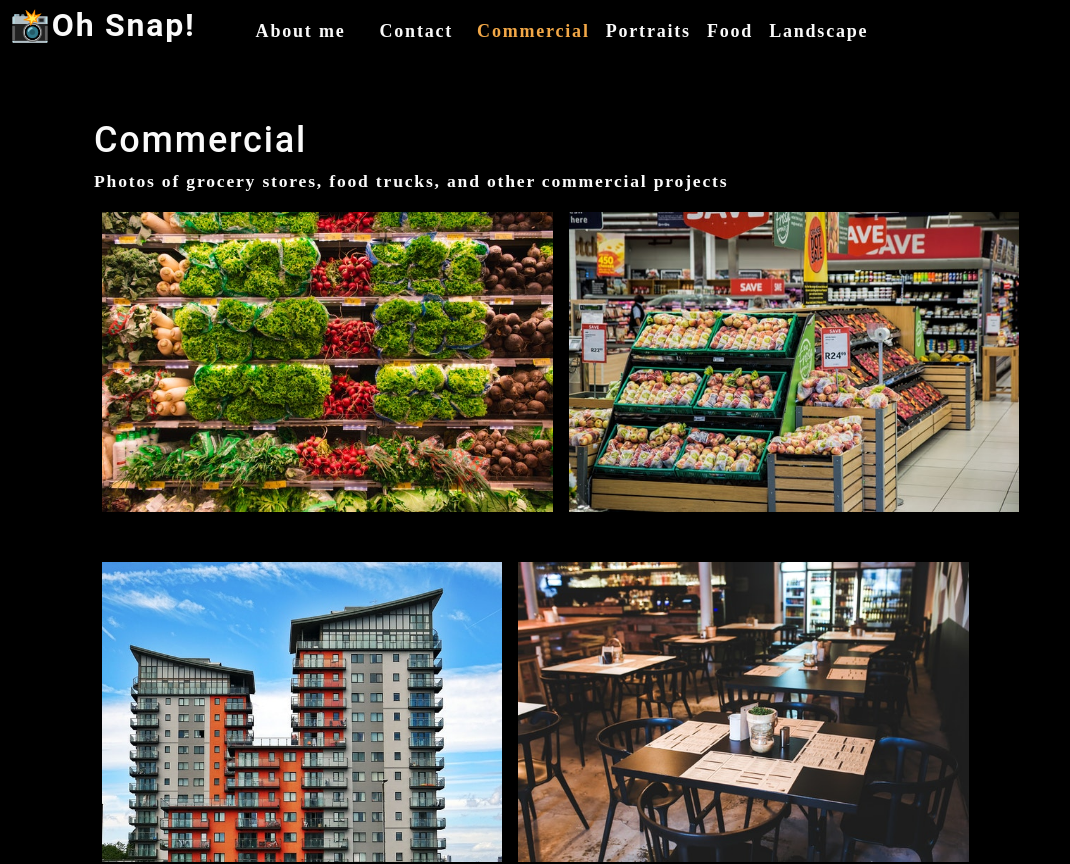
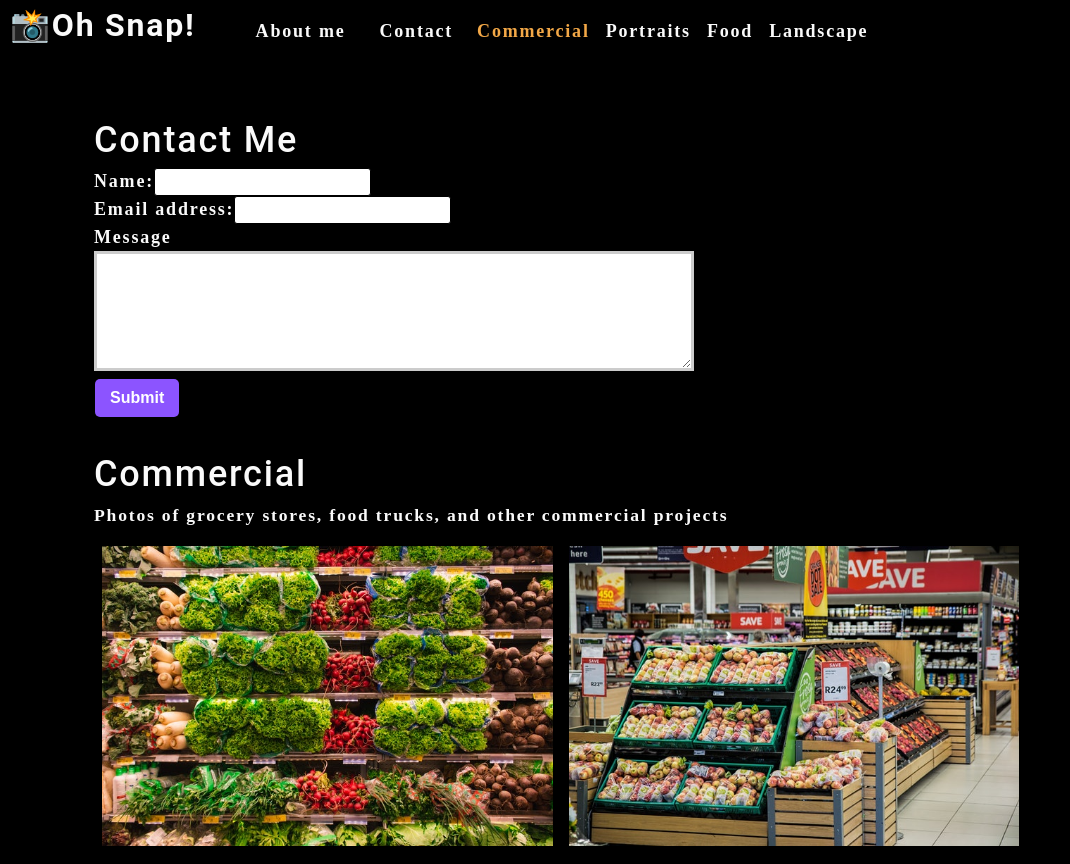
Before and after one commit to ForeytKL22/photo-port, a React (Create React App) app: page / in a window 1280 px wide. Shown: the top 864 px of the page, without its empty margins (0-1070 px from the left). Built offline with nearby package versions, Linux system fonts and the light colour scheme.

Commit message:
got data submitting from the contact form

```diff
--- a/src/App.js
+++ b/src/App.js
@@ -1,8 +1,8 @@
 import React, { useState } from 'react';
-// import './App.css';
 import About from './components/About';
 import Nav from './components/Nav';
-import Gallery from './components/Gallery'
+import Gallery from './components/Gallery';
+import ContactForm from './components/Contact';
 
 function App() {
   const [categories] = useState([
@@ -36,6 +36,7 @@
       ></Nav>
       <main>
         <div>
+          <ContactForm></ContactForm>
           <Gallery
             currentCategory={currentCategory}
           ></Gallery>
--- a/src/components/Contact/index.js
+++ b/src/components/Contact/index.js
@@ -1,26 +1,42 @@
-import React from 'react';
+import React, { useState } from 'react';
 
 function ContactForm() {
+
+
+    const [formState, setFormState] = useState({ name: '', email: '', message: '' });
+
+    const { name, email, message } = formState;
+
+    function handleChange(e) {
+        setFormState({...formState, [e.target.name]: e.target.value })
+    }
+
+    function handleSubmit(e) {
+        e.preventDefault();
+        console.log(formState);
+    }
+
+
     return (
         <section>
             <h1>Contact Me</h1>
-            <form id="contact-form">
+            <form id="contact-form" onSubmit={handleSubmit}>
                 <div>
                     <label htmlFor="name">Name:</label>
-                    <input type="text" name="name" />
+                    <input type="text" name="name" defaultValue={name} onChange={handleChange} />
                 </div>
                 <div>
                     <label htmlFor="email">Email address:</label>
-                    <input type="email" name="email" />
+                    <input type="email" name="email" defaultValue={email} onChange={handleChange} />
                 </div>
                 <div>
                     <label htmlFor="message">Message</label>
-                    <textarea name="message" rows="5" />
+                    <textarea name="message" rows="5" defaultValue={message} onChange={handleChange} />
                 </div>
                 <button type="submit">Submit</button>
             </form>
         </section>
-    )
+    );
 }
 
 
```
